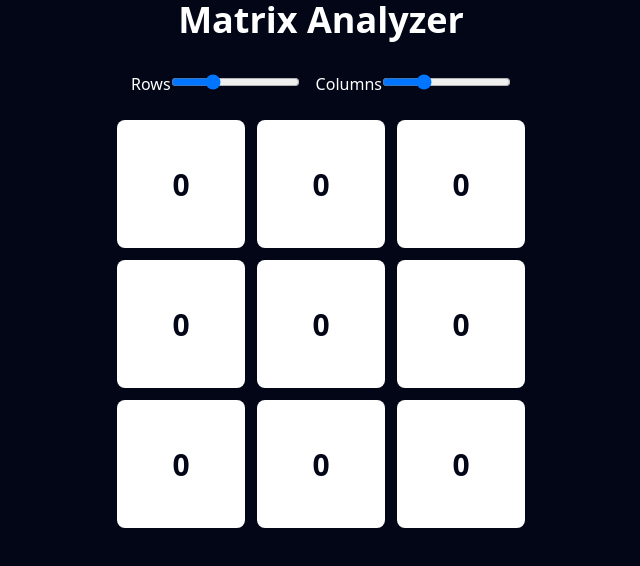
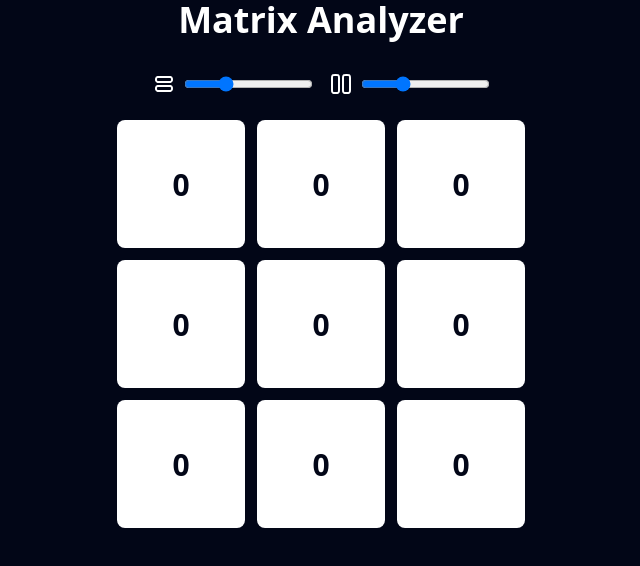
Before and after one commit to fabaguirre/matrix-analyzer, a React (Vite) app: page / in a window 1280 px wide. Shown: the top 566 px of the page, without its empty margins (319-959 px from the left). Built offline with nearby package versions, Linux system fonts and the light colour scheme.

Commit message:
🚸 add icons for matrix rows and columns

```diff
--- a/src/components/MatrixConfig.tsx
+++ b/src/components/MatrixConfig.tsx
@@ -1,3 +1,5 @@
+import IconColumns from '@/components/icons/IconColumns';
+import IconRows from '@/components/icons/IconRows';
 import { useMatrix } from '@/hooks/useMatrix';
 
 const MatrixConfig: React.FC = () => {
@@ -6,8 +8,8 @@ const MatrixConfig: React.FC = () => {
 
   return (
     <form className="container mx-auto mt-2 flex max-w-5xl justify-center gap-4">
-      <label>
-        Rows
+      <label className="flex items-center gap-2">
+        <IconRows />
         <input
           type="range"
           value={rowsLength}
@@ -16,8 +18,8 @@ const MatrixConfig: React.FC = () => {
         />
       </label>
 
-      <label>
-        Columns
+      <label className="flex items-center gap-2">
+        <IconColumns />
         <input
           type="range"
           value={columnsLength}
--- /dev/null
+++ b/src/components/icons/IconColumns.tsx
@@ -0,0 +1,28 @@
+const IconColumns: React.FC = () => {
+  return (
+    <svg
+      xmlns="http://www.w3.org/2000/svg"
+      width="24"
+      height="24"
+      viewBox="0 0 24 24"
+      fill="none"
+    >
+      <path
+        d="M6.8 3H6.2C5.0799 3 4.51984 3 4.09202 3.21799C3.71569 3.40973 3.40973 3.71569 3.21799 4.09202C3 4.51984 3 5.07989 3 6.2V17.8C3 18.9201 3 19.4802 3.21799 19.908C3.40973 20.2843 3.71569 20.5903 4.09202 20.782C4.51984 21 5.0799 21 6.2 21H6.8C7.9201 21 8.48016 21 8.90798 20.782C9.28431 20.5903 9.59027 20.2843 9.78201 19.908C10 19.4802 10 18.9201 10 17.8V6.2C10 5.0799 10 4.51984 9.78201 4.09202C9.59027 3.71569 9.28431 3.40973 8.90798 3.21799C8.48016 3 7.9201 3 6.8 3Z"
+        stroke="currentColor"
+        stroke-width="2"
+        stroke-linecap="round"
+        stroke-linejoin="round"
+      />
+      <path
+        d="M17.8 3H17.2C16.0799 3 15.5198 3 15.092 3.21799C14.7157 3.40973 14.4097 3.71569 14.218 4.09202C14 4.51984 14 5.0799 14 6.2V17.8C14 18.9201 14 19.4802 14.218 19.908C14.4097 20.2843 14.7157 20.5903 15.092 20.782C15.5198 21 16.0799 21 17.2 21H17.8C18.9201 21 19.4802 21 19.908 20.782C20.2843 20.5903 20.5903 20.2843 20.782 19.908C21 19.4802 21 18.9201 21 17.8V6.2C21 5.0799 21 4.51984 20.782 4.09202C20.5903 3.71569 20.2843 3.40973 19.908 3.21799C19.4802 3 18.9201 3 17.8 3Z"
+        stroke="currentColor"
+        stroke-width="2"
+        stroke-linecap="round"
+        stroke-linejoin="round"
+      />
+    </svg>
+  );
+};
+
+export default IconColumns;
--- /dev/null
+++ b/src/components/icons/IconRows.tsx
@@ -0,0 +1,40 @@
+const IconColumns: React.FC = () => {
+  return (
+    <svg
+      width="24"
+      height="24"
+      viewBox="0 0 24 24"
+      fill="none"
+      xmlns="http://www.w3.org/2000/svg"
+    >
+      <g id="SVGRepo_bgCarrier" stroke-width="0"></g>
+      <g
+        id="SVGRepo_tracerCarrier"
+        stroke-linecap="round"
+        stroke-linejoin="round"
+      ></g>
+      <g id="SVGRepo_iconCarrier">
+        <g id="Edit / Rows">
+          <g id="Vector">
+            <path
+              d="M6.5 19H17.5C17.9647 19 18.197 18.9999 18.3902 18.9614C19.1836 18.8036 19.8036 18.1836 19.9614 17.3902C19.9999 17.197 19.9999 16.9647 19.9999 16.5C19.9999 16.0353 19.9999 15.8031 19.9614 15.6099C19.8036 14.8165 19.1836 14.1962 18.3902 14.0384C18.197 14 17.9647 14 17.5 14H6.5C6.03534 14 5.80306 14 5.60986 14.0384C4.81648 14.1962 4.19624 14.8165 4.03843 15.6099C4 15.8031 4 16.0354 4 16.5C4 16.9647 4 17.1969 4.03843 17.3901C4.19624 18.1835 4.81648 18.8036 5.60986 18.9614C5.80306 18.9999 6.03535 19 6.5 19Z"
+              stroke="currentColor"
+              stroke-width="2"
+              stroke-linecap="round"
+              stroke-linejoin="round"
+            ></path>
+            <path
+              d="M6.5 10H17.5C17.9647 10 18.197 9.99986 18.3902 9.96143C19.1836 9.80361 19.8036 9.18356 19.9614 8.39018C19.9999 8.19698 19.9999 7.96465 19.9999 7.5C19.9999 7.03535 19.9999 6.80306 19.9614 6.60986C19.8036 5.81648 19.1836 5.19624 18.3902 5.03843C18.197 5 17.9647 5 17.5 5H6.5C6.03534 5 5.80306 5 5.60986 5.03843C4.81648 5.19624 4.19624 5.81648 4.03843 6.60986C4 6.80306 4 7.03539 4 7.50004C4 7.9647 4 8.19694 4.03843 8.39014C4.19624 9.18352 4.81648 9.80361 5.60986 9.96143C5.80306 9.99986 6.03535 10 6.5 10Z"
+              stroke="currentColor"
+              stroke-width="2"
+              stroke-linecap="round"
+              stroke-linejoin="round"
+            ></path>
+          </g>
+        </g>
+      </g>
+    </svg>
+  );
+};
+
+export default IconColumns;
```
